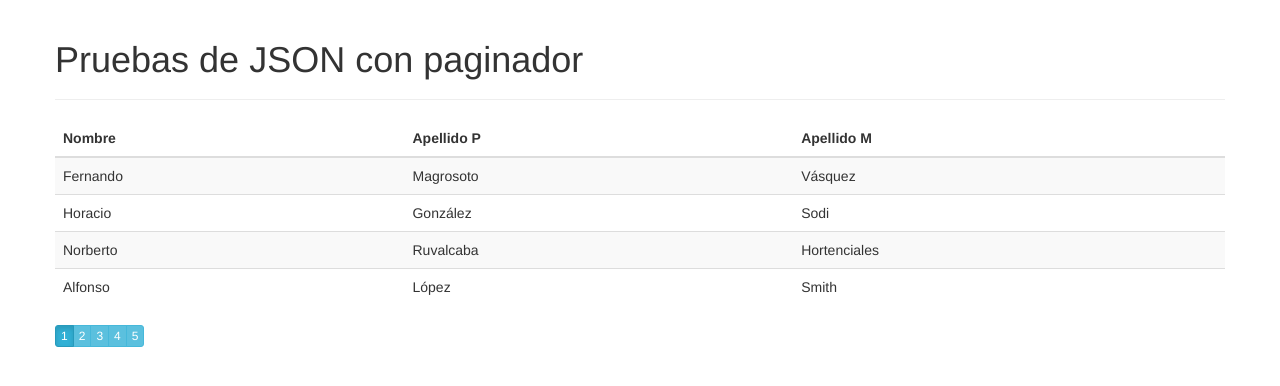
After one commit to YusnierDixson/bibliotecaiceb2.0, a PHP site: page /prueba.html in a window 1280 px wide. The commit adds this page. Shown: the top 386 px of the page. Run offline with PHP 8.4, Linux system fonts and the light colour scheme; a stand-in replaces the project's code that opens the database connection; some libraries are stand-ins or nearby versions.

Commit message:
Algunos temas de presentacion

```diff
--- /dev/null
+++ b/prueba.html
@@ -0,0 +1,128 @@
+<!DOCTYPE html>
+<html>
+    <head>
+        <meta charset="utf-8">
+        <title>Paginador con JSON</title>
+        <link rel="stylesheet" href="https://maxcdn.bootstrapcdn.com/bootstrap/3.3.4/css/bootstrap.min.css">
+    </head>
+    <body>
+
+        <div class="container">
+
+            <div class="row">
+                <div class="page-header">
+                    <h1>Pruebas de JSON con paginador</h1>
+                </div>
+
+                <table class="table table-striped">
+                    <thead>
+                        <tr>
+                            <th>Nombre</th>
+                            <th>Apellido P</th>
+                            <th>Apellido M</th>
+                        </tr>
+                    </thead>
+                    <tbody id="listado">
+                    </tbody>
+                </table>
+                <div id="botones" class="btn-group btn-group-xs"
+                     role="group" arial-label="grupo">
+                </div>
+            </div>
+
+        </div>
+
+
+        <script
+        src="https://ajax.googleapis.com/ajax/libs/jquery/1.11.2/jquery.min.js"></script>
+        <script
+        src="https://maxcdn.bootstrapcdn.com/bootstrap/3.3.4/js/bootstrap.min.js"></script>
+        <script>
+            var json = [
+                {'nombre':'Fernando','paterno':'Magrosoto','materno':'Vásquez'},
+                {'nombre':'Horacio','paterno':'González','materno':'Sodi'},
+                {'nombre':'Norberto','paterno':'Ruvalcaba','materno':'Hortenciales'},
+                {'nombre':'Alfonso','paterno':'López','materno':'Smith'},
+                {'nombre':'Gustavo','paterno':'Vergara','materno':'Algeciras'},
+                {'nombre':'Alfredo','paterno':'García','materno':'Raymond'},
+                {'nombre':'Jacinto','paterno':'Maldonado','materno':'Heta'},
+                {'nombre':'Carlitos','paterno':'Sánchez','materno':'Polies'},
+                {'nombre':'Facundo','paterno':'Malahierba','materno':'Peps'},
+                {'nombre':'Polo','paterno':'Pérez','materno':'Valderrama'},
+                {'nombre':'Fernando','paterno':'Magrosoto','materno':'Vásquez'},
+                {'nombre':'Horacio','paterno':'González','materno':'Sodi'},
+                {'nombre':'Norberto','paterno':'Ruvalcaba','materno':'Hortenciales'},
+                {'nombre':'Alfonso','paterno':'López','materno':'Smith'},
+                {'nombre':'Gustavo','paterno':'Vergara','materno':'Algeciras'},
+                {'nombre':'Alfredo','paterno':'García','materno':'Raymond'},
+                {'nombre':'Jacinto','paterno':'Maldonado','materno':'Heta'},
+                {'nombre':'Carlitos','paterno':'Sánchez','materno':'Polies'},
+                {'nombre':'Facundo','paterno':'Malahierba','materno':'Peps'},
+                {'nombre':'Polo','paterno':'Pérez','materno':'Valderrama'}
+            ];
+
+            var pag = 1;
+            var totales = json.length;
+            var xPag = 4;
+            var nPag = Math.ceil(totales / xPag);
+            var offset = (pag - 1) * xPag;
+            var hasta = pag * xPag;
+
+            function mostrarLista(desde,hasta){
+                var lista = '';
+                for(var i = desde; i < hasta; i++){
+                    var fila = '';
+                    fila += "<tr>";
+                    fila += "<td>"+json[i].nombre+"</td>";
+                    fila += "<td>"+json[i].paterno+"</td>";
+                    fila += "<td>"+json[i].materno+"</td>";
+                    fila += "</tr>";
+                    lista += fila;
+                }
+                $('#listado').html(lista);
+            }
+
+            function mostrarBotones(t){
+                var botones = '';
+                for(var i = 0; i < t; i++){
+                    var cada = '';
+                    cada = "<button type='button' "+
+                        "class='btn btn-info'>"+(i+1)+
+                        "</button>";
+                    botones += cada;
+                }
+
+                $('#botones').append(botones);
+            }
+
+            function quitarActivo(){
+                var losBotones = document.querySelectorAll('#botones button');
+                for(var i = 0; i < losBotones.length; i++){
+                    $(losBotones[i]).removeClass('active');
+                }
+            }
+
+            mostrarLista(offset,hasta);
+            mostrarBotones(nPag);
+
+            $( document ).ready(function(){
+                // Activar el primer botón
+                $('#botones button:first-child').addClass('active');
+
+                // Poner oyentes a cada botón
+                var losBotones = document.querySelectorAll('#botones button');
+                for(var i = 0; i < losBotones.length; i++){
+                    losBotones[i].addEventListener('click',function(){
+                        quitarActivo();
+                        var indice = parseInt(this.textContent);
+                        var o = (indice -1) * xPag;
+                        var h = indice * xPag;
+                        mostrarLista(o,h);
+                        $(this).addClass('active');
+                    });
+                }
+            });
+
+        </script>
+    </body>
+</html>
```
Also changed, not shown: app.js (+9 -8 lines), menu.php (+7 -5 lines).
